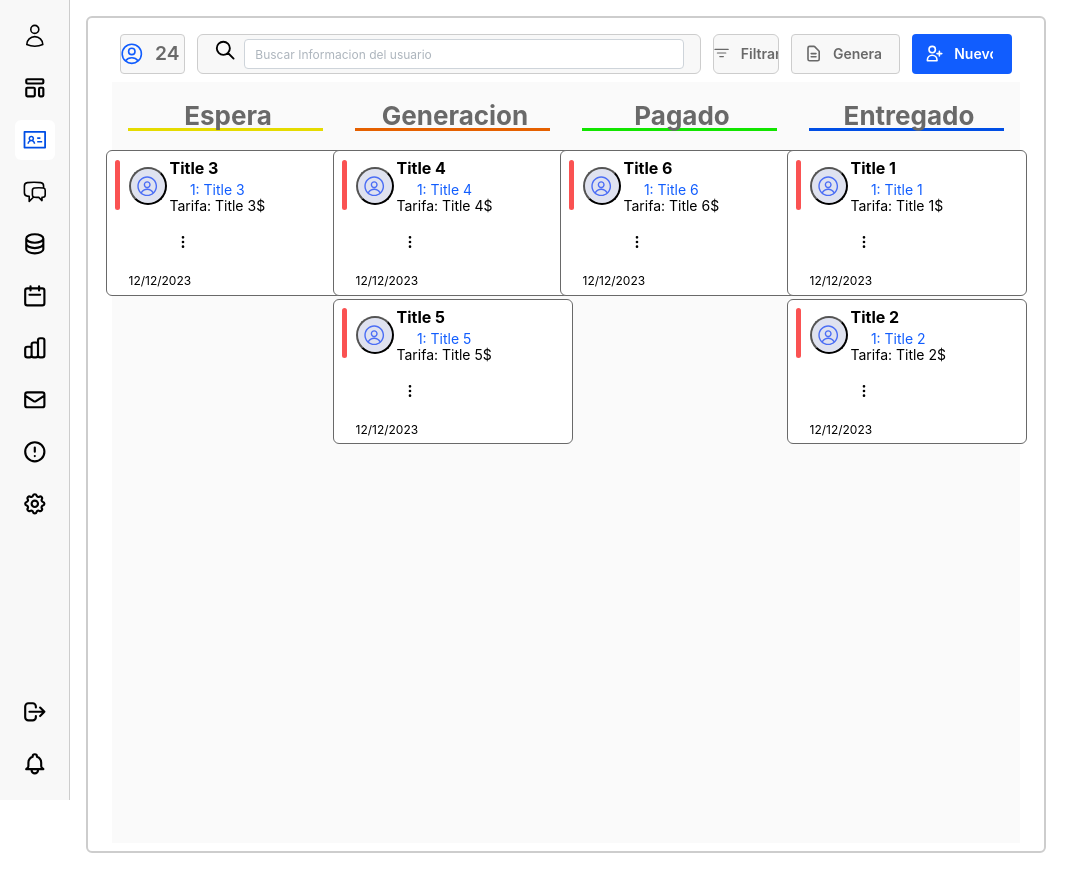
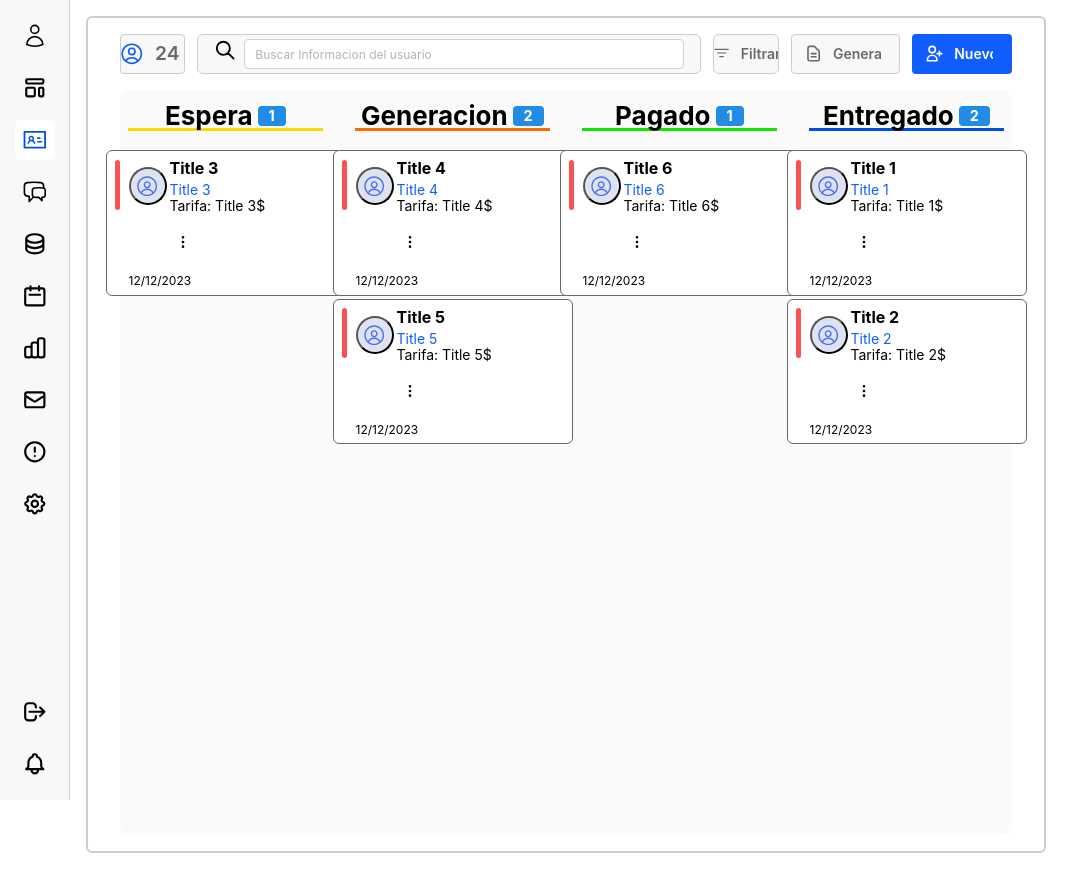
Before and after one commit to SimonBrial/Servioriente-app, a Next.js app: page /process in a window 1280 px wide. Shown: the whole page, without its empty margins (0-1086 px from the left). Built offline with nearby package versions, Linux system fonts and the light colour scheme.

Commit message:
Continuacion de la implementacion del drag and drop en la seccion de leads

```diff
--- a/src/app/process/prueba/BoardSectionList.tsx
+++ b/src/app/process/prueba/BoardSectionList.tsx
@@ -23,7 +23,7 @@ import { BoardSections as BoardSectionsType } from "./types";
 import { getTaskById } from "./utils/tasks";
 import { findBoardSectionContainer, initializeBoard } from "./utils/board";
 import { ProcessColumnLayout } from "./ProcessColumnLayout";
-import { TaskItem } from "./TaskItem";
+import { CardProcess } from "./CardProcess";
 import { Grid } from "@mantine/core";
 
 export const BoardSectionList = (): JSX.Element => {
@@ -139,7 +139,6 @@ export const BoardSectionList = (): JSX.Element => {
   const task = activeTaskId ? getTaskById(tasks, activeTaskId) : null;
 
   return (
-    <div>
     <DndContext
       sensors={sensors}
       collisionDetection={closestCorners}
@@ -147,8 +146,14 @@ export const BoardSectionList = (): JSX.Element => {
       onDragOver={handleDragOver}
       onDragEnd={handleDragEnd}
     >
-        <Grid style={{ backgroundColor: "blue", width: "" }}>
-          {Object.keys(boardSections).map((boardSectionKey) => (
+      <Grid
+        style={{
+          borderRadius: "10px",
+          backgroundColor: "#fafafa",
+        }}
+      >
+        {Object.keys(boardSections).map((boardSectionKey) => {
+          return (
             <div key={boardSectionKey} style={{ width: "25%" }}>
               <ProcessColumnLayout
                 id={boardSectionKey}
@@ -156,12 +161,12 @@ export const BoardSectionList = (): JSX.Element => {
                 tasks={boardSections[boardSectionKey]}
               />
             </div>
-          ))}
+          );
+        })}
         <DragOverlay dropAnimation={dropAnimation}>
-            {task ? <TaskItem task={task} /> : null}
+          {task ? <CardProcess task={task} /> : null}
         </DragOverlay>
       </Grid>
     </DndContext>
-    </div>
   );
 };
--- a/src/app/process/prueba/TaskItem.tsx
+++ b/src/app/process/prueba/CardProcess.tsx
@@ -1,24 +1,24 @@
 import { HiOutlineDotsVertical } from "@/components/IconsIndex";
 import { Task } from "./types";
 import {
-  Box,
+  UnstyledButton,
   Divider,
-  Flex,
+  Avatar,
   Group,
   Stack,
   Title,
+  Flex,
   Text,
-  Avatar,
-  UnstyledButton,
+  Box,
 } from "@mantine/core";
 import { useMediaQuery } from "@mantine/hooks";
-import { capitalizeFirstLetter } from "@/utils/capitalizeFirstLetter";
+/* import { capitalizeFirstLetter } from "@/utils/capitalizeFirstLetter"; */
 
 interface TaskItemProps {
   task: Task;
 }
 
-export const TaskItem = ({ task }: TaskItemProps): JSX.Element => {
+export const CardProcess = ({ task }: TaskItemProps): JSX.Element => {
   const matches = useMediaQuery("(max-width: 1280px)");
   return (
     <Box
@@ -75,7 +75,6 @@ export const TaskItem = ({ task }: TaskItemProps): JSX.Element => {
           />
           <Stack align="start" gap={0}>
             <Title order={matches ? 5 : 4}>{task.title}</Title>
-            <Flex align={"center"} gap={12}>
             <Stack gap={0}>
               <Text
                 size={matches ? "sm" : "md"}
@@ -83,15 +82,12 @@ export const TaskItem = ({ task }: TaskItemProps): JSX.Element => {
                   root: {
                     color: `${theme.colors.principalTheme[6]}`,
                     marginBottom: "-0.3rem",
-                      marginLeft: "0",
+                    textAlign: "start"
                   },
                 })}
-                >
-                  1: {task.title}
-                </Text>
+              >{task.title}</Text>
               <Text size={matches ? "sm" : "md"}>Tarifa: {task.title}$</Text>
             </Stack>
-            </Flex>
           </Stack>
         </Flex>
         <Stack justify="space-between" align="end">
--- a/src/app/process/prueba/ProcessColumnLayout.tsx
+++ b/src/app/process/prueba/ProcessColumnLayout.tsx
@@ -7,10 +7,11 @@ import {
   verticalListSortingStrategy,
 } from "@dnd-kit/sortable";
 import { Task } from "./types";
-import { TaskItem } from "./TaskItem";
+import { CardProcess } from "./CardProcess";
 import { SortableItemContainer } from "./SortableItemContainer";
-import { TitleLayout } from "@/components/TitleLayout";
-import { Grid, Stack } from "@mantine/core";
+import { Badge, Divider, Flex, Grid, Stack, Title } from "@mantine/core";
+import { capitalizeFirstLetter } from "@/utils/capitalizeFirstLetter";
+import { underScoreColor } from "../../../utils/underScoreColor";
 
 interface BoardSectionProps {
   id: string;
@@ -32,13 +33,35 @@ export const ProcessColumnLayout = ({
     <Grid.Col
       span={12}
       style={{
-        backgroundColor: "#fafafa",
+        // backgroundColor: "#fafafa",
         padding: "1rem",
-        // backgroundColor: "red",
         width: "100%",
       }}
     >
-      <TitleLayout color="" icon="" onText title={title} />
+      <div>
+        <Flex gap={5} justify={"center"} align={"center"}>
+          <Title
+            order={2}
+            style={{
+              textAlign: "center",
+            }}
+          >
+            {capitalizeFirstLetter(title)}
+          </Title>
+          <Badge radius="sm" styles={{ label: { fontSize: "0.9rem" } }}>
+            {tasks.length}
+          </Badge>
+        </Flex>
+        <Divider
+          size="md"
+          styles={(theme) => ({
+            root: {
+              borderColor: underScoreColor(capitalizeFirstLetter(title)),
+              marginTop: "-0.3rem",
+            },
+          })}
+        />
+      </div>
       <SortableContext
         id={id}
         items={tasks}
@@ -58,7 +81,7 @@ export const ProcessColumnLayout = ({
             {tasks.map((task) => (
               <div key={task.id} style={{ marginBottom: "0.2rem" }}>
                 <SortableItemContainer id={task.id}>
-                  <TaskItem task={task} />
+                  <CardProcess task={task} />
                 </SortableItemContainer>
               </div>
             ))}
--- a/src/components/TitleLayout.tsx
+++ b/src/components/TitleLayout.tsx
@@ -1,7 +1,7 @@
 "use client";
 import { Divider, Flex, Title, Text } from "@mantine/core";
 import { TitleLayoutProps } from "@/interface/interface";
-import { underScoreColor } from "@/utils/ColorLeads";
+import { underScoreColor } from "@/utils/underScoreColor";
 import { capitalizeFirstLetter } from "../utils/capitalizeFirstLetter";
 
 export function TitleLayout({
--- a/src/utils/ColorLeads.ts
+++ b/src/utils/underScoreColor.ts
@@ -1,8 +1,8 @@
 export function underScoreColor(colorEnum: string): string {
   if (colorEnum === "Espera") {
-    return "#E5DB00";
+    return "#fad901";
   } else if (colorEnum === "Generacion") {
-    return "#E56000";
+    return "#fd6a01";
   } else if (colorEnum === "Pagado") {
     return "#12E500";
   } else if (colorEnum === "Entregado") {
```
Also changed, not shown: src/app/process/CardProcess.tsx (+6 -6 lines), src/app/process/ProcessColumnContainer.tsx (+7 -14 lines). Lines whose indentation alone changed are shown as unchanged.
